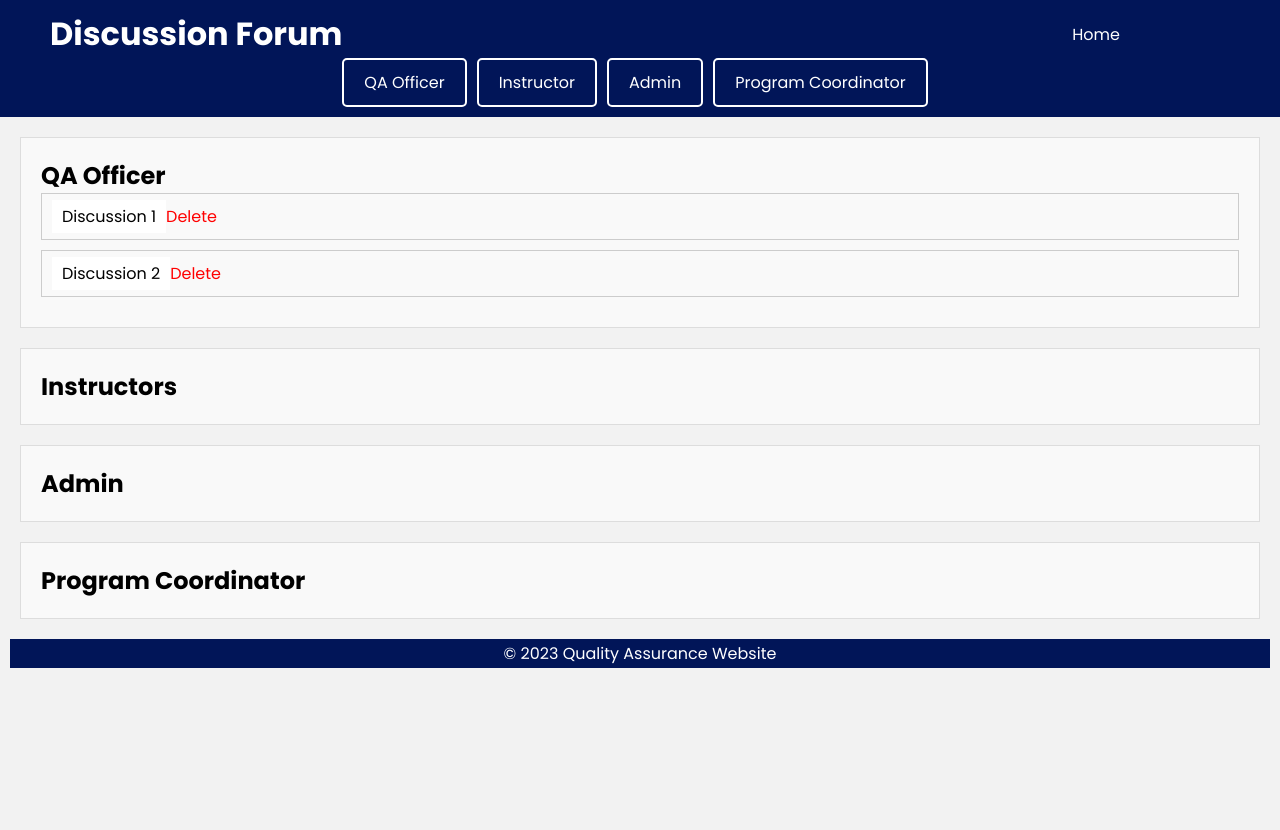
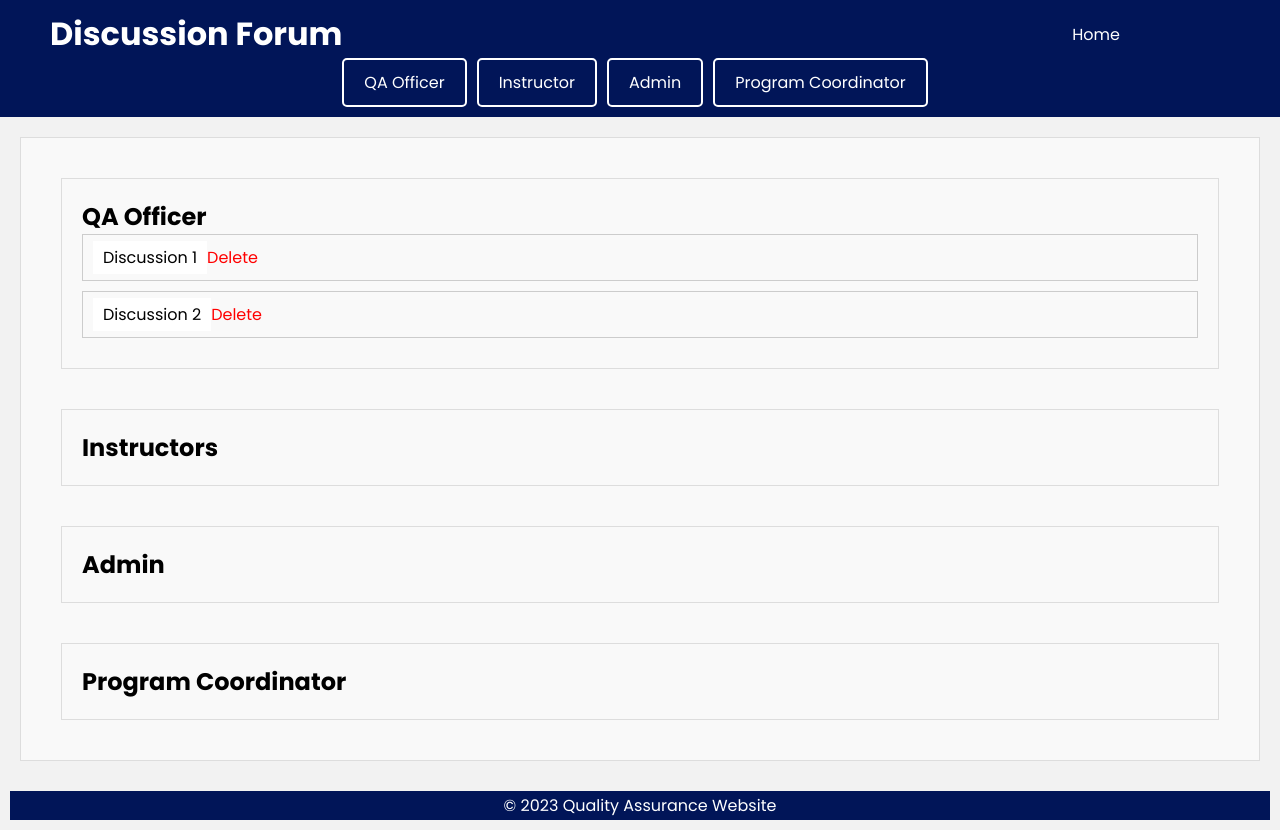
Before and after one commit to L-E-G-A-L/Skillify, a React (Create React App) app: page /studentdiscussion in a window 1280 px wide. Before the commit the page ends 800 px from the top, so only its background shows below. Built offline with nearby package versions, Linux system fonts and the light colour scheme.

Commit message:
Fixed Student Discussion Page Issues

```diff
--- a/src/StudentDiscussion.js
+++ b/src/StudentDiscussion.js
@@ -37,6 +37,7 @@ class StudentDiscussion extends React.Component {
             </ul>
           </nav>
         </header>
+        <section class="studentDiscussionSectionClass">
           <section id="students" className="studentDiscussionSection">
             <h2>QA Officer</h2>
             <div className="discussion">
@@ -65,6 +66,7 @@ class StudentDiscussion extends React.Component {
           <section id="coordinator" className="studentDiscussionSection">
             <h2>Program Coordinator</h2>
           </section>
+        </section>
         <footer className="studentDiscussionFooterClass">
           <p>&copy; 2023 Quality Assurance Website</p>
         </footer>
--- a/src/css/studentDiscussion.css
+++ b/src/css/studentDiscussion.css
@@ -18,6 +18,9 @@ Tallapelli, Sai Charan (1002073449)*/
     margin: 0;
     padding: 0;
     font-family: Arial, sans-serif;
+    display: flex;
+    flex-direction: column;
+    min-height: 100vh;
 }
 .studentDiscussionHeaderClass {
     background-color: #011558;
@@ -119,6 +122,11 @@ Tallapelli, Sai Charan (1002073449)*/
     color: red;
     cursor: pointer;
 }
+.studentDiscussionSectionClass {
+    flex-grow: 1;
+    display: flex;
+    flex-direction: column;
+  }
 @media (max-width: 768px) {
     .studentDiscussionHeaderClass {
         font-size: 24px;
```
Lines whose indentation alone changed are shown as unchanged.
